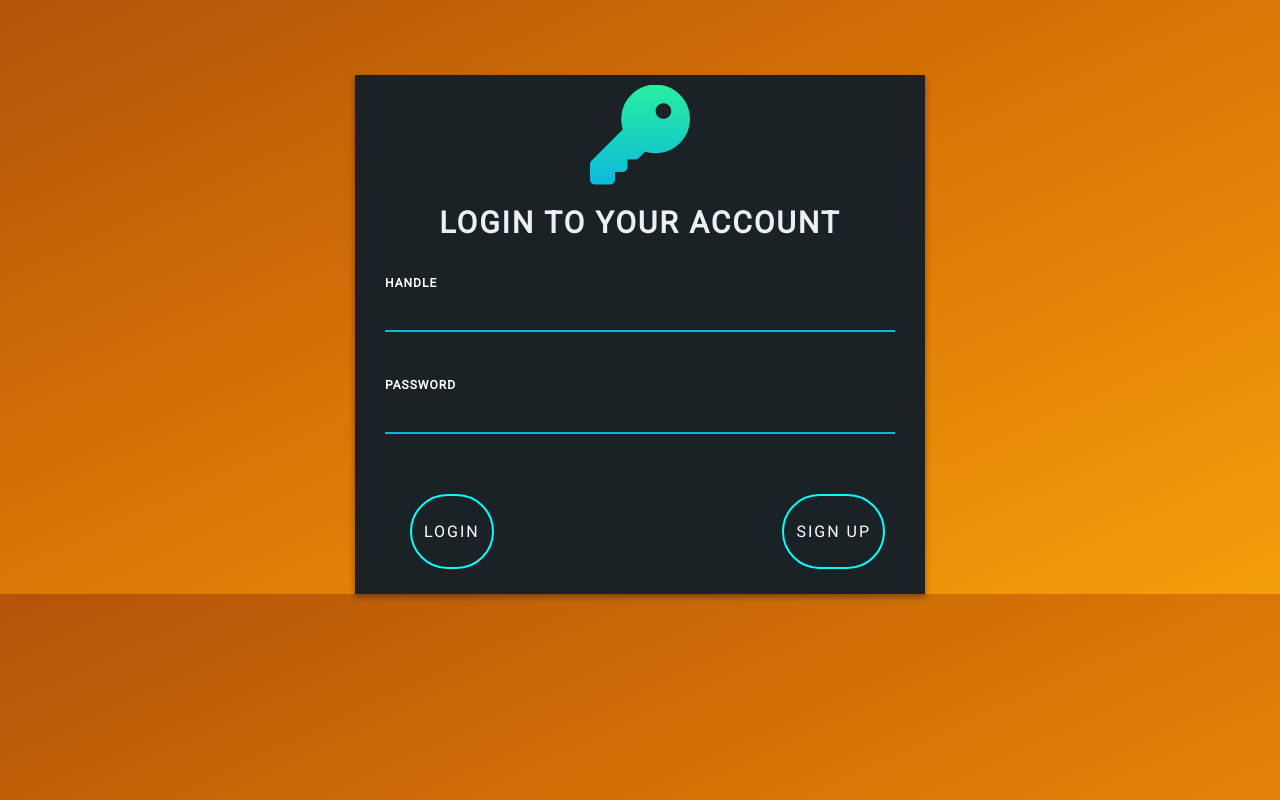
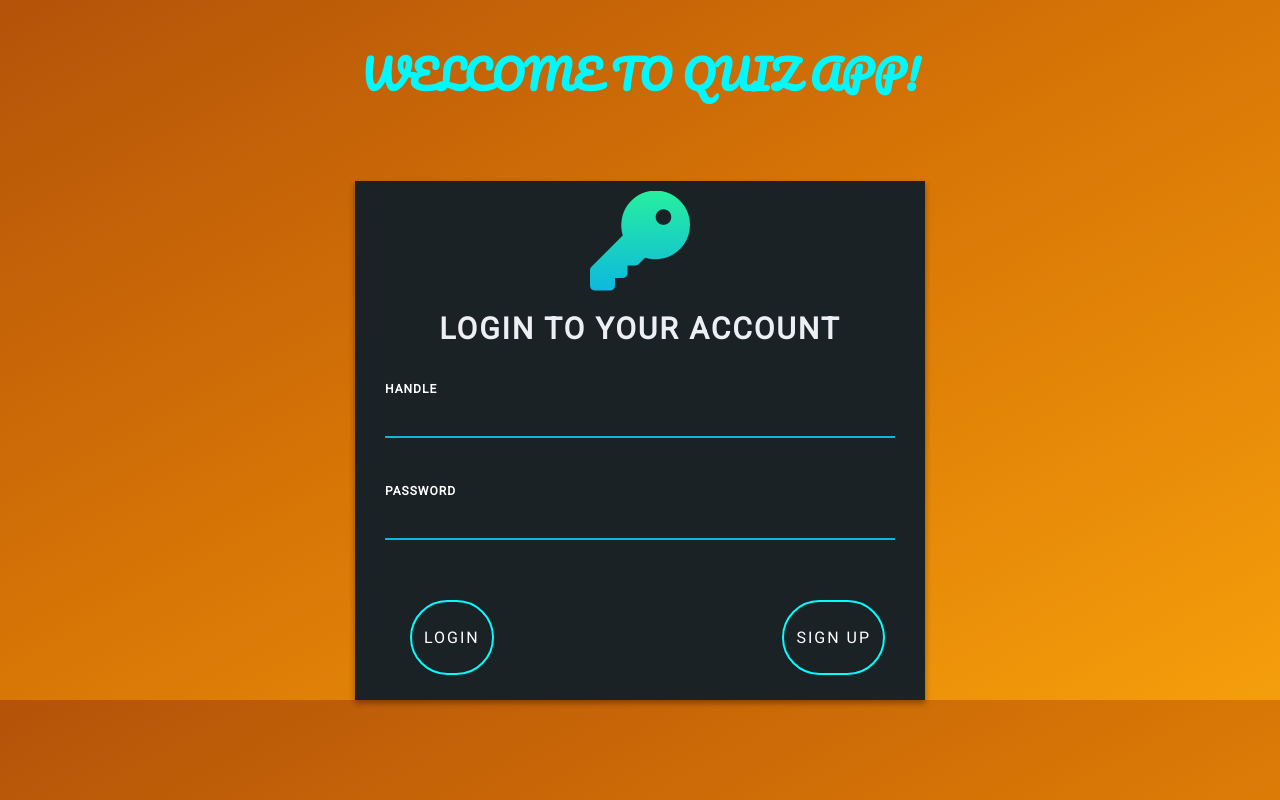
Before and after one commit to svishakan/OOAD-Project, a React (Create React App) app in the folder quiz-app/: page /enter in a window 1280 px wide. Built offline with nearby package versions, Linux system fonts and the light colour scheme; no server answers.

Commit message:
More minor :bug: fixes

```diff
--- a/quiz-app/src/components/feedback.js
+++ b/quiz-app/src/components/feedback.js
@@ -2,6 +2,7 @@ import React from "react";
 import { useState, useEffect } from "react";
 import emailjs from "emailjs-com";
 import { Redirect } from "react-router-dom";
+import { Link } from "react-router-dom";
 import Toaster from "./toaster";
 
 import { render } from "@testing-library/react";
@@ -97,13 +98,20 @@ const Feedback = () => {
                             </div>
 
                             <div className="col-lg-12 loginbttm">
-                                <div className="col-lg-12 d-flex justify-content-center login-btm feedback-button">
+                                <div className="d-flex justify-content-between pb-5 feedback-button">
+                                    <Link to="/dashboard">
+                                        <button
+                                            className="btn btn-qf-neon-primary text-nowrap"
+                                            type="button"
+                                            value="BACK">
+                                            BACK</button>
+                                    </Link>
                                     <button
                                         type="submit"
                                         value="Mail us"
                                         name="Mail"
                                         className="btn btn-l-neon-primary text-nowrap">
-                                        Send Feedback
+                                        SEND
                                     </button>
                                 </div>
                             </div>
--- a/quiz-app/src/components/login.css
+++ b/quiz-app/src/components/login.css
@@ -1,8 +1,19 @@
-@import url('https://fonts.googleapis.com/css2?family=Roboto&display=swap');
+@import url("https://fonts.googleapis.com/css2?family=Roboto&display=swap");
+@import url("https://fonts.googleapis.com/css2?family=Pacifico&display=swap");
 
 body {
     background: #222d32;
     font-family: "Roboto", sans-serif;
+}
+
+.page-title {
+    margin-top: 50px;
+    text-align: center;
+    font-size: 40px;
+    font-weight: bold;
+    text-align: center;
+    font-family: "Pacifico", cursive;
+    color: 	#00f9ff;
 }
 
 .login-box {
@@ -85,7 +96,7 @@ input[type="password"] {
     color: #ecf0f5;
 }
 
-.form-control-textarea{
+.form-control-textarea {
     font-family: "Roboto", sans-serif;
     border-color: inherit;
     -webkit-box-shadow: none;
@@ -161,7 +172,7 @@ label {
     margin-bottom: 25px;
 }
 
-.feedback-button{
+.feedback-button {
     text-align: right;
     margin-bottom: 25px;
 }
--- a/quiz-app/src/components/login.js
+++ b/quiz-app/src/components/login.js
@@ -100,6 +100,7 @@ function Login() {
     else
         return (
             <div className="container">
+                <h1 className="col-lg-12 page-title">WELCOME TO QUIZ APP!</h1>
                 {redirect === true ? (
                     <Redirect to="/dashboard" />
                 ) : (
```
Also changed, not shown: 1 other file (tests, documents, lock files or other folders).
